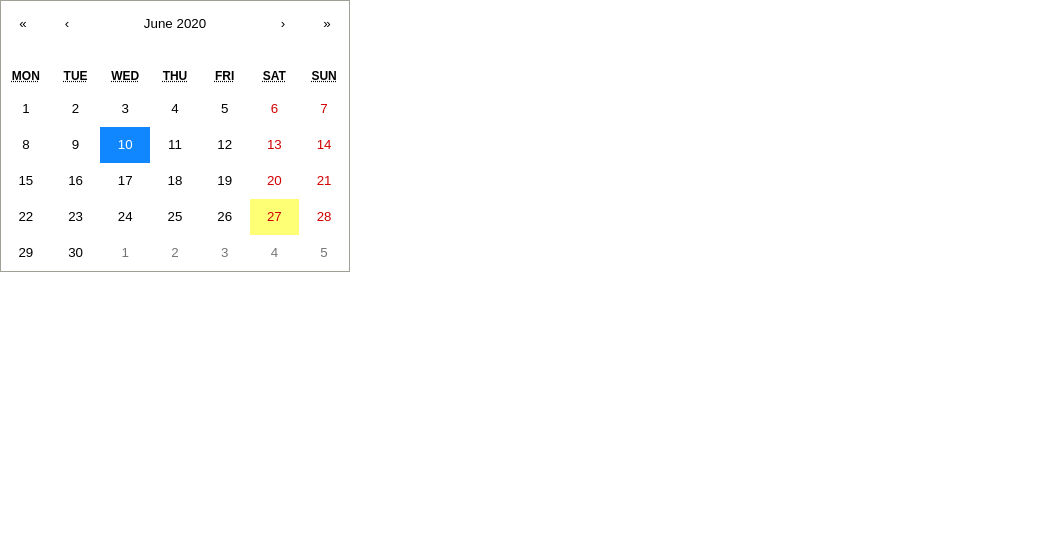
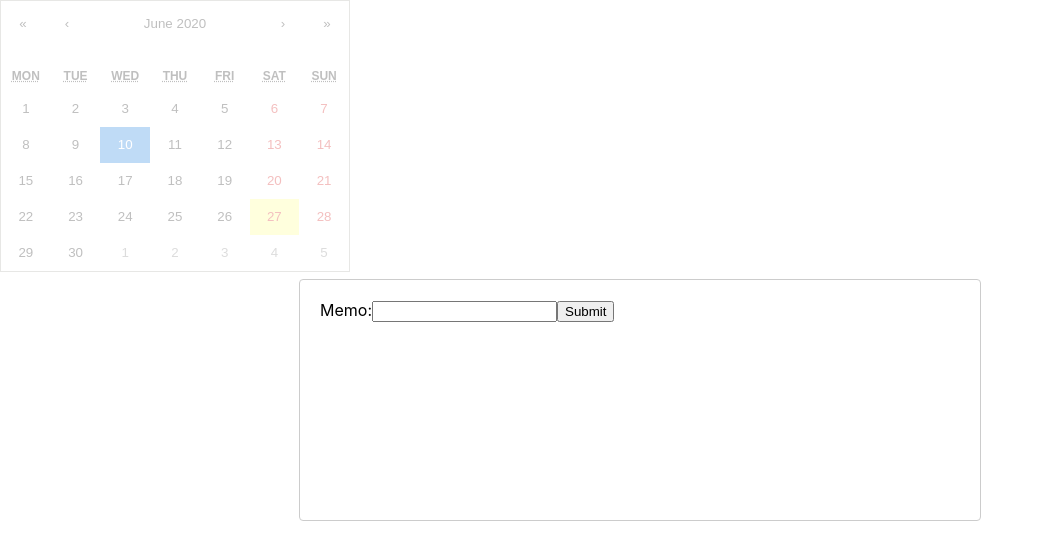
Before and after one commit to zawazawazawazawa/dichsyunary, a React (Create React App) app: page / in a window 1280 px wide. Both pictures are taken after a click on the button "10". Shown: the top 560 px of the page, without its empty margins (0-1044 px from the left). Built offline with nearby package versions, Linux system fonts and the light colour scheme.

Commit message:
Add modal

```diff
--- a/package.json
+++ b/package.json
@@ -9,6 +9,7 @@
     "react": "^16.13.1",
     "react-calendar": "^3.1.0",
     "react-dom": "^16.13.1",
+    "react-modal": "^3.11.2",
     "react-scripts": "3.4.1"
   },
   "scripts": {
--- a/src/App.js
+++ b/src/App.js
@@ -1,13 +1,66 @@
 import React from 'react';
-import logo from './logo.svg';
 import './App.css';
+
+import Calendar from 'react-calendar'
 import 'react-calendar/dist/Calendar.css';
 
-import Calendar from 'react-calendar'
+import Modal from 'react-modal';
+
+const customStyles = {
+  content : {
+    top                   : '50%',
+    left                  : '50%',
+    right                 : 'auto',
+    bottom                : 'auto',
+    marginRight           : '-50%',
+    transform             : 'translate(-50%, -50%)',
+    width                 : '50%',
+    height                : '25%'
+  }
+};
+
+Modal.setAppElement('#root')
 
 function App() {
+  const [modalIsOpen,setIsOpen] = React.useState(false);
+  const [inputValue, setInputValue] = React.useState("")
+  function openModal() {
+    setIsOpen(true);
+  }
+
+  function afterOpenModal() {
+    console.log("open!!!!")
+  }
+
+  function closeModal(){
+    setIsOpen(false);
+  }
+
+  function handleSubmit(){
+    alert("Submit!!")
+  }
+
   return (
-    <Calendar />
+    <div id="root">
+      <Modal
+        isOpen={modalIsOpen}
+        onAfterOpen={afterOpenModal}
+        onRequestClose={closeModal}
+        style={customStyles}
+        contentLabel="Example Modal"
+      >
+        <form onSubmit={handleSubmit}>
+          <label>
+            Memo:
+            <input type="text" value={inputValue} onChange={ (e) => (setInputValue(e.target.value)) }/>
+          </label>
+        <input type="submit" value="Submit" />
+      </form>
+      </Modal>
+      <Calendar
+        onClickDay={openModal}
+      />
+    </div>
   );
 }
 
```
Also changed, not shown: 1 other file (tests, documents, lock files or other folders).
